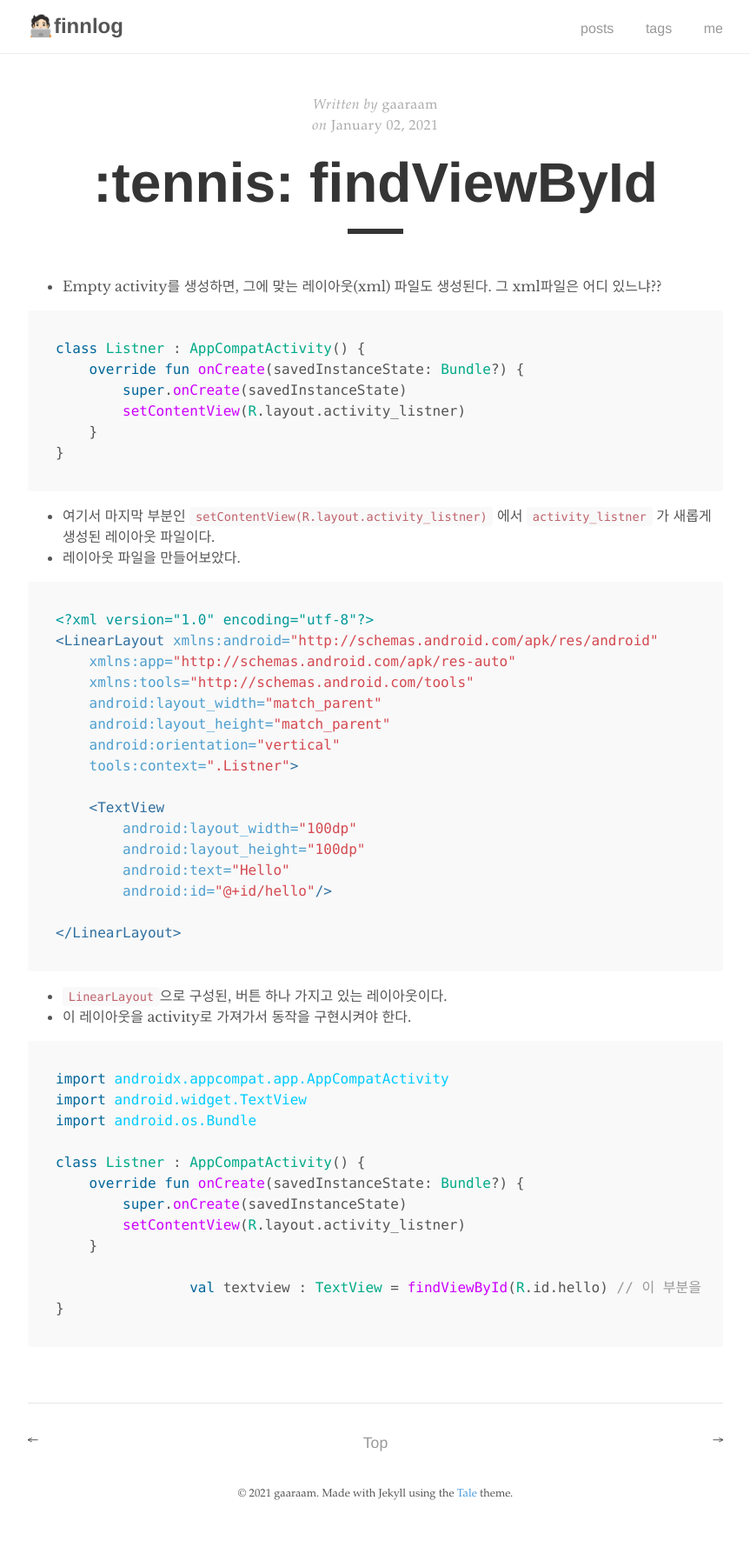
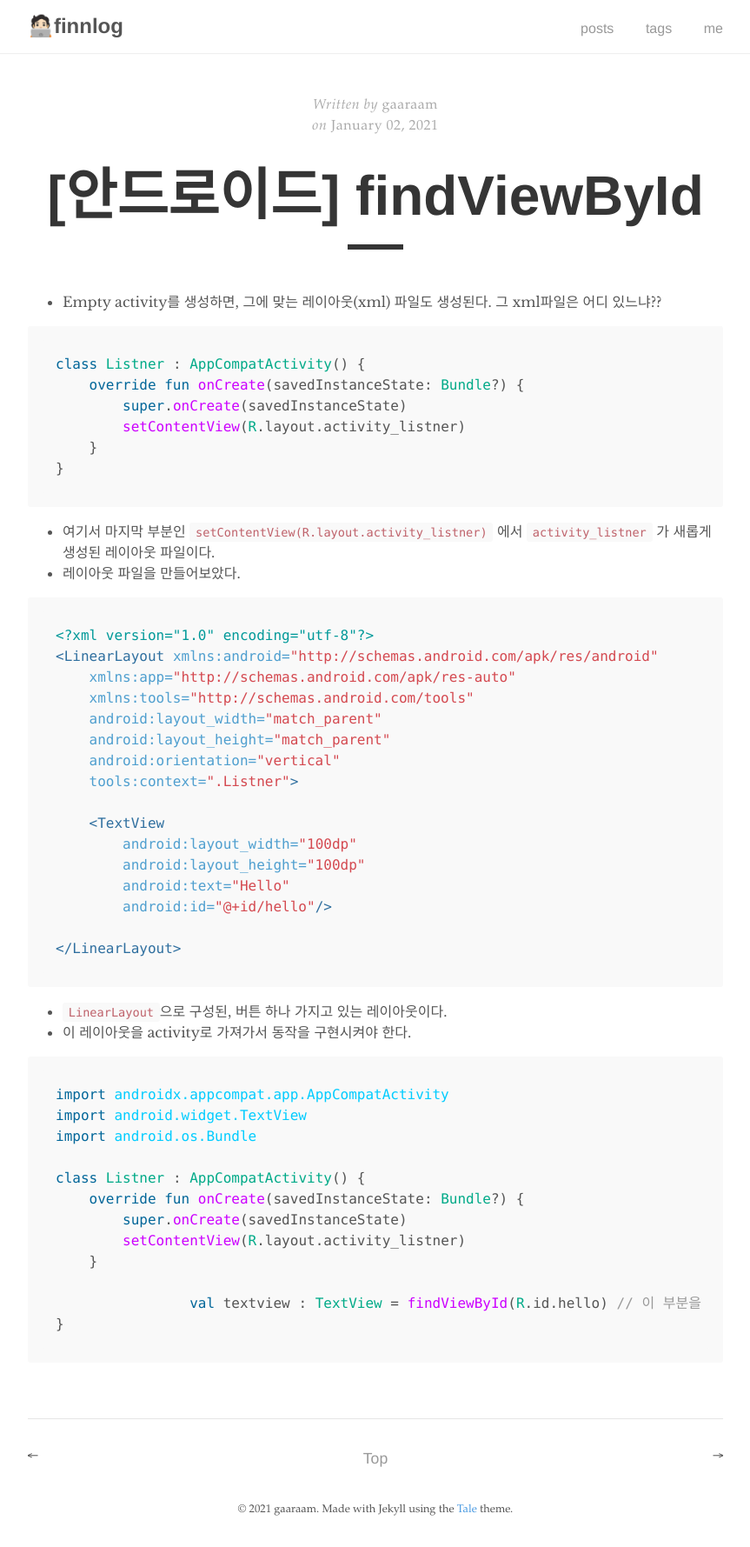
Before and after one commit to Leegaramm/Leegaramm-github.io, a Jekyll site: the page built from _posts/2021-01-02-findViewById.md, in a window 1280 px wide. Shown: the whole page at 87% size, without its empty margins (208-1071 px from the left). Built offline with Jekyll 4.4.1, drawn with Linux system fonts in a browser that asks for light colours.

Commit message:
Update 2021-01-02-findViewById.md

```diff
--- a/_posts/2021-01-02-findViewById.md
+++ b/_posts/2021-01-02-findViewById.md
@@ -1,6 +1,6 @@
 ---
 layout: post
-title: ":tennis: findViewById"
+title: "[안드로이드] findViewById"
 author: "gaaraam"
 tags: Android
 ---
```
